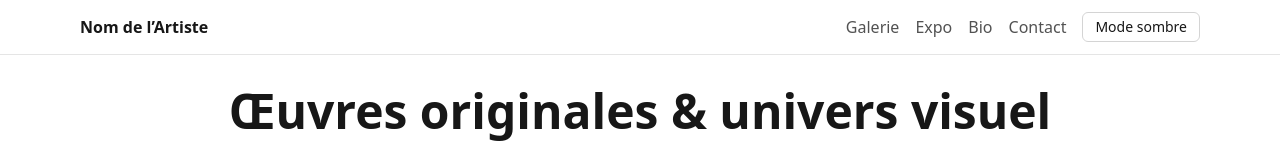
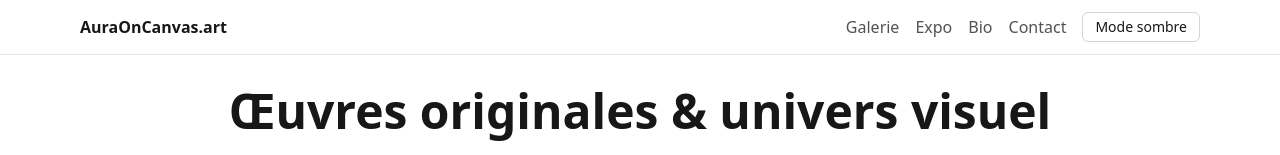
Before and after one commit to StephaneEJ/ArtistWebSiteStephEJ, a Next.js app: page / in a window 1280 px wide. Shown: the top 155 px of the page. Built offline with nearby package versions, Linux system fonts and the light colour scheme.

Commit message:
chore(ui): header brand to AuraOnCanvas.art; footer shows version v1.0.1

```diff
--- a/app/layout.jsx
+++ b/app/layout.jsx
@@ -1,6 +1,7 @@
 export const metadata = { title: "Portfolio – Artiste", description: "Galerie, bio et vidéo d’exposition", metadataBase: new URL('https://auraoncanvas.art') };
 
 export default function RootLayout({ children }){
+  const version = process.env.NEXT_PUBLIC_APP_VERSION || 'dev';
   return (
     <html lang="fr" suppressHydrationWarning>
       <head>
@@ -10,7 +11,7 @@ export default function RootLayout({ children }){
         <CanonicalLink />
         <div className="header">
           <div className="container flex items-center justify-between py-3">
-            <a href="/" className="font-semibold">Nom de l’Artiste</a>
+            <a href="/" className="font-semibold">AuraOnCanvas.art</a>
             <nav className="nav flex items-center gap-4">
               <a href="/#galerie">Galerie</a>
               <a href="/#expo">Expo</a>
@@ -22,7 +23,7 @@ export default function RootLayout({ children }){
         </div>
         <main className="container py-8">{children}</main>
         <footer className="container py-8 border-t border-neutral-200 dark:border-neutral-800 text-sm text-neutral-600 dark:text-neutral-300">
-          © <span id="year"></span> Nom de l’Artiste — Tous droits réservés
+          © <span id="year"></span> AuraOnCanvas.art — Tous droits réservés · v{version}
           <script dangerouslySetInnerHTML={{__html:"document.getElementById('year').textContent=new Date().getFullYear()"}} />
         </footer>
       </body>
--- a/package.json
+++ b/package.json
@@ -1,7 +1,7 @@
 {
   "name": "artist-next-site",
   "private": true,
-  "version": "1.0.0",
+  "version": "1.0.1",
   "engines": { "node": ">=20.0.0" },
   "scripts": {
     "dev": "next dev",
```
